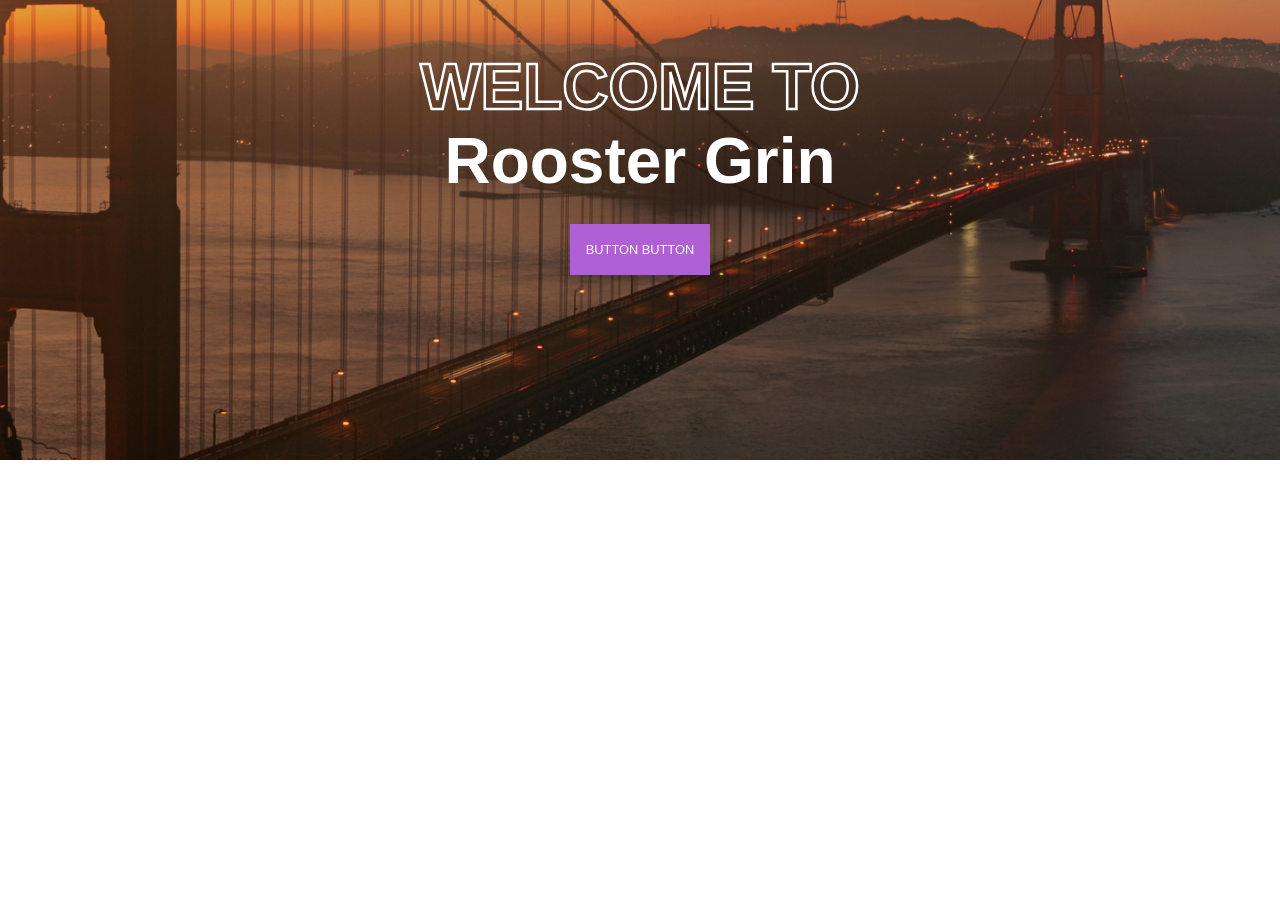
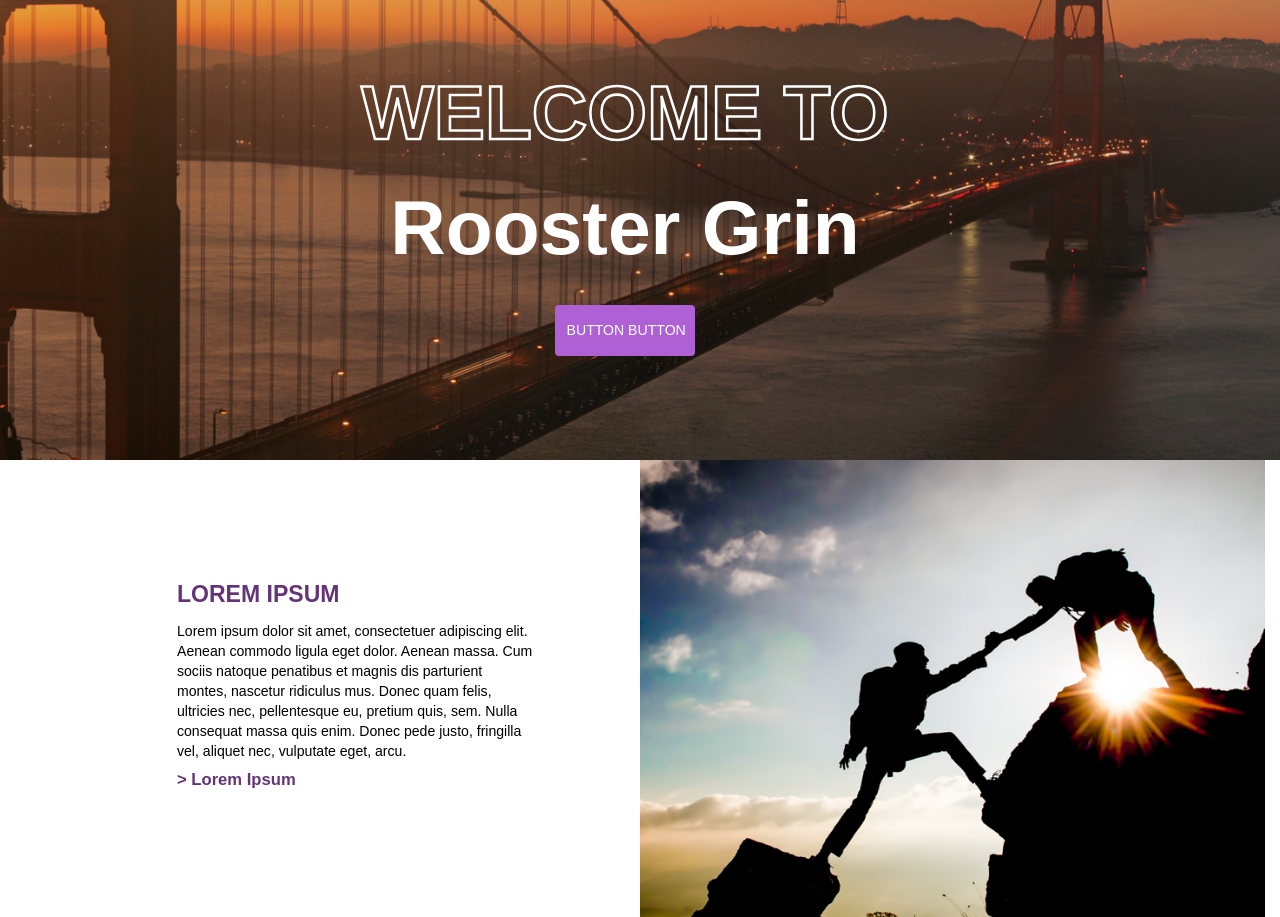
Before and after one commit to chasmit/frontend-dev-test, a React (Create React App) app: page / in a window 1280 px wide. Shown: the part 180-1097 px from the top of the page. Before the commit the page ends 800 px from the top, so only its background shows below. Built offline with nearby package versions, Linux system fonts and the light colour scheme.

Commit message:
Banner #2 - Sunrise/Climbers and Text

```diff
--- a/public/index.html
+++ b/public/index.html
@@ -9,6 +9,7 @@
       name="description"
       content="Web site created using create-react-app"
     />
+    <link rel="stylesheet" href="https://maxcdn.bootstrapcdn.com/bootstrap/3.3.7/css/bootstrap.min.css" integrity="sha384-BVYiiSIFeK1dGmJRAkycuHAHRg32OmUcww7on3RYdg4Va+PmSTsz/K68vbdEjh4u" crossorigin="anonymous">
     <link rel="apple-touch-icon" href="%PUBLIC_URL%/logo192.png" />
     <link rel="manifest" href="%PUBLIC_URL%/manifest.json" />
     <title>React App</title>
--- a/src/App.css
+++ b/src/App.css
@@ -1,10 +1,10 @@
 *{
-  margin:0;
-  padding:0;
   box-sizing: border-box;
 
   .app-container {
-    text-align: center;
+    margin:0;
+    padding:0;
     max-width: 100vw;
+    font-family: sans-serif;
   }
 }
--- a/src/App.js
+++ b/src/App.js
@@ -2,11 +2,13 @@ import { Container } from 'react-bootstrap';
 import './App.css';
 
 import Hero from './components/Hero/Hero';
+import Sunrise from './components/Sunrise/Sunrise';
 
 function App() {
   return (
     <Container className="app-container">
       <Hero/>
+      <Sunrise/>
     </Container>
   );
 }
--- a/src/components/Hero/Hero.jsx
+++ b/src/components/Hero/Hero.jsx
@@ -1,7 +1,8 @@
-import Container from 'react-bootstrap/Container';
-import Row from 'react-bootstrap/Row';
-import Image from 'react-bootstrap/Image';
-import Button from 'react-bootstrap/Button';
+import { Button,
+    Container,
+    Image,
+    Row
+} from 'react-bootstrap';
 
 import LogoWhite from '../../assets/logo-white.svg';
 import "./Hero.scss";
@@ -13,15 +14,14 @@ function Hero() {
 
     return (
         <Container className="hero" id="hero">
-            <Row className="row">
+            <Row className="hero-row-logo">
                 <Image
                     src={LogoWhite}
                     className="hero-rg-logo-white"
                     alt="logo-white"
                 />
             </Row>
-            <Row className="row">
-                <div className="hero-grid-container">
+            <Row className="hero-row-text">
                 <h1 className="text-transparent">WELCOME TO</h1>
                 <h1 className="text-filled">Rooster Grin</h1>
                 <Button
@@ -31,7 +31,6 @@ function Hero() {
                 >
                     BUTTON BUTTON
                 </Button>
-                </div>
             </Row>
         </Container>
     )
--- a/src/components/Hero/Hero.scss
+++ b/src/components/Hero/Hero.scss
@@ -13,14 +13,10 @@
     min-width: 100vw;
     min-height: 50vw;
     padding: 0;
-    color:white;
 
     .row {
         position: absolute;
         width:100vw;
-        display:flex;
-        justify-content: center;
-        align-items: center;
     }
 
     &-rg-logo-white {
@@ -31,16 +27,18 @@
         margin-bottom:20%;
     }
 
-    &-grid-container {
+    &-row-text {
         display:grid;
         text-align: center;
         align-items: center;
         margin-top: 18%;
         animation: fadeIn 2s;
         -webkit-animation: fadeIn 2s;
-        font-size: 2.5vw;
-        font-weight: bold;
-        font-family: sans-serif;
+
+        & h1 {
+            font-size: 6vw;
+            font-weight: bold;
+        }
 
         & > .text-transparent {
             -webkit-text-fill-color: transparent;
@@ -48,11 +46,15 @@
             -webkit-text-stroke-width: 0.2vw;
         }
 
+        & > .text-filled {
+            color:white;
+            background-color: transparent;
+        }
 
         .hero-button {
             background-color: #ae60d4;
             color:white;
-            font-size: 1vw;
+            font-size: 1.1vw;
             width: 11vw;
             height: 4vw;
             margin-top:2vw;
--- /dev/null
+++ b/src/components/Sunrise/Sunrise.jsx
@@ -0,0 +1,30 @@
+import React from "react";
+import {  Col, Container, Image, Row } from "react-bootstrap";
+
+import HikersSunrise from "../../assets/hiking-sunrise.jpg";
+import "./Sunrise.scss";
+
+function Sunrise() {
+    return (
+        <Container className="sunrise" id="sunrise">
+            <Row className="row">
+                <Col className="col-md-6 sunrise-col-text">
+                    <h1>LOREM IPSUM</h1>
+                    <p>
+                        Lorem ipsum dolor sit amet, consectetuer adipiscing elit. Aenean commodo ligula eget dolor. Aenean massa. Cum sociis natoque penatibus et magnis dis parturient montes, nascetur ridiculus mus. Donec quam felis, ultricies nec, pellentesque eu, pretium quis, sem. Nulla consequat massa quis enim. Donec pede justo, fringilla vel, aliquet nec, vulputate eget, arcu.
+                    </p>
+                    <h4 className="dropdown-text">> Lorem Ipsum</h4>
+                </Col>
+                <Col className="col-md-6 sunrise-col-image">
+                    <Image
+                        src={HikersSunrise}
+                        className="hikers-sunrise"
+                        alt="hikers-at-sunrise"
+                    />
+                </Col>
+            </Row>
+        </Container>
+    )
+};
+
+export default Sunrise;
--- /dev/null
+++ b/src/components/Sunrise/Sunrise.scss
@@ -0,0 +1,35 @@
+.sunrise {
+    min-width: 100vw;
+    padding:0;
+
+    &-col-text {
+        background-color: white;
+        color:#633576;
+        max-width: 35vw;
+        margin: 8vw 0vw 0vw 15vw;
+        padding:0;
+
+        & > h1 {
+            color:#633576;
+            font-size:1.8vw;
+            font-weight:bold;
+        }
+        & p {
+            color:black;
+            font-size:1.1vw;
+            width: 80%;
+            margin-top:1vw;
+        }
+
+        & h4 {
+            font-size:1.3vw;
+            color:#633576;
+            font-weight:600;
+        }
+    }
+    &-col-image .hikers-sunrise {
+        background-size: cover;
+        width:100%;
+        height:100%;
+    }
+}
```
Lines whose indentation alone changed are shown as unchanged.
